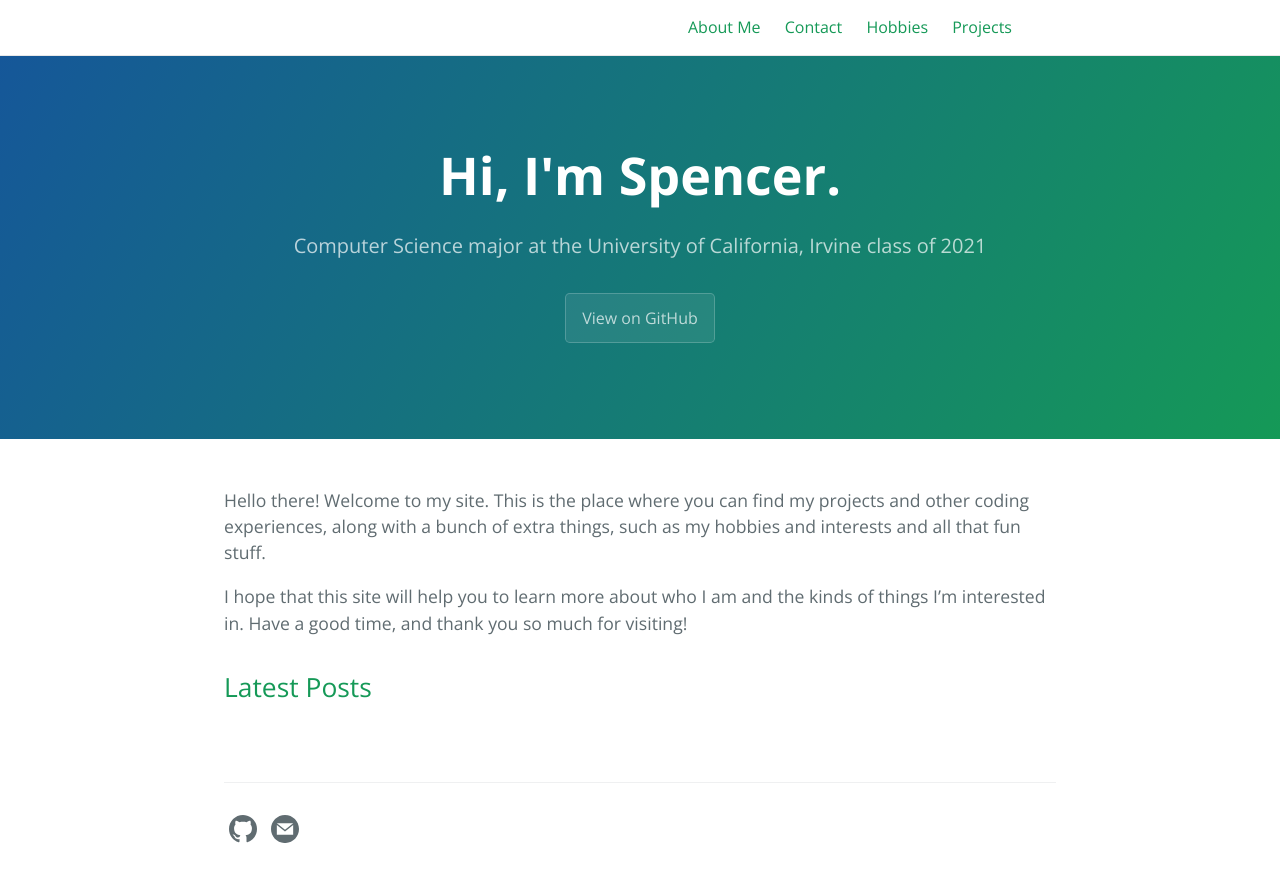
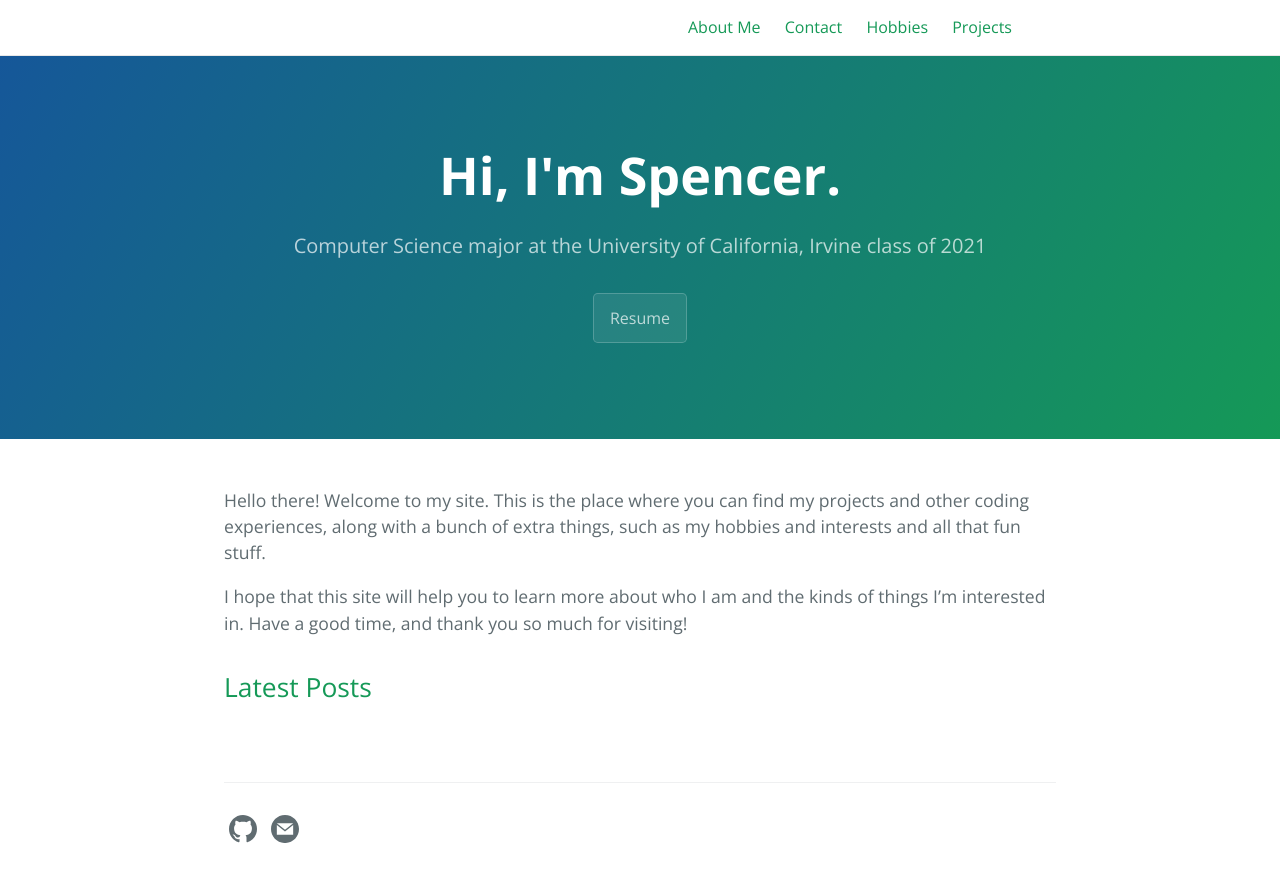
Before and after one commit to spencerericfong/spencerericfong.github.io, a Jekyll site: the page built from index.md, in a window 1280 px wide. Shown: the top 882 px of the page. Built offline with Jekyll 4.4.1, drawn with Linux system fonts in a browser that asks for light colours.

Commit message:
change resume link to GDrive

```diff
--- a/_config.yml
+++ b/_config.yml
@@ -2,6 +2,6 @@ theme:
 title: Hi, I'm Spencer.
 description: Computer Science major at the University of California, Irvine class of 2021
 github_username: spencerericfong
-resume: /assets/Spencer's_Resume.pdf
+resume: https://drive.google.com/file/d/1F3JsSkUqXV3yM3bj7JKCcpr78rTucY6F/view?usp=sharing
 github:
   is_project_page: true
--- a/_layouts/default.html
+++ b/_layouts/default.html
@@ -57,7 +57,7 @@
       <h1 class="project-name">{{ page-title }}</h1>
       <h2 class="project-tagline">{{ page-tagline }}</h2>
       {% if page.layout == 'home' and site.github.is_project_page %}
-          <a href="{{ site.resume }}" class="btn">View on GitHub</a>
+          <a href="{{ site.resume }}" class="btn">Resume</a>
         {% if site.show_downloads %}
           <a href="{{ site.github.zip_url }}" class="btn">Download .zip</a>
           <a href="{{ site.github.tar_url }}" class="btn">Download .tar.gz</a>
```
